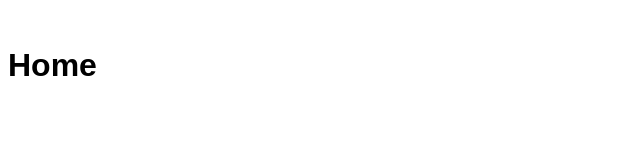
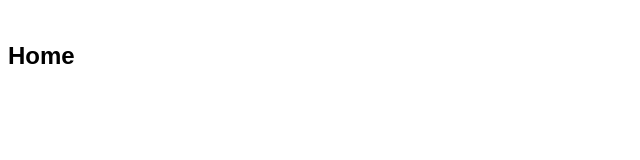
Before and after one commit to re-kousei-s/e-sharp-frontend, a React (Vite) app in the folder src/: page / in a window 1280 px wide. Shown: the top 160 px of the page, without its empty margins (0-640 px from the left). Built offline with nearby package versions, Linux system fonts and the light colour scheme.

Commit message:
feat: 画面タイトルの文字列指定形式変更

```diff
--- a/src/components/TitleComponent.tsx
+++ b/src/components/TitleComponent.tsx
@@ -1,9 +1,8 @@
-import type { ReactNode } from 'react'
 import styles from './TitleComponent.module.css'
 
 type Props = {
   /** 見出しとして表示するテキスト */
-  children: ReactNode
+  title: string
 }
 
 /**
@@ -12,11 +11,11 @@ type Props = {
  * `<h1>` として描画する。
  *
  * 引数:
- * - children: ReactNode
+ * - title: string
  *
  * @example
- * <TitleComponent>ホーム</TitleComponent>
+ * <TitleComponent title="ホーム" />
  */
-export default function TitleComponent({ children }: Props) {
-  return <h1 className={styles.heading}>{children}</h1>
+export default function TitleComponent({ title }: Props) {
+  return <h1 className={styles.heading}>{title}</h1>
 }
--- a/src/pages/HomePage.tsx
+++ b/src/pages/HomePage.tsx
@@ -1,5 +1,7 @@
+import TitleComponent from '../components/TitleComponent'
+
 export default function HomePage() {
   return <>
-    <h1>Home</h1>
+    <TitleComponent title="Home" />
   </>
 }
```
